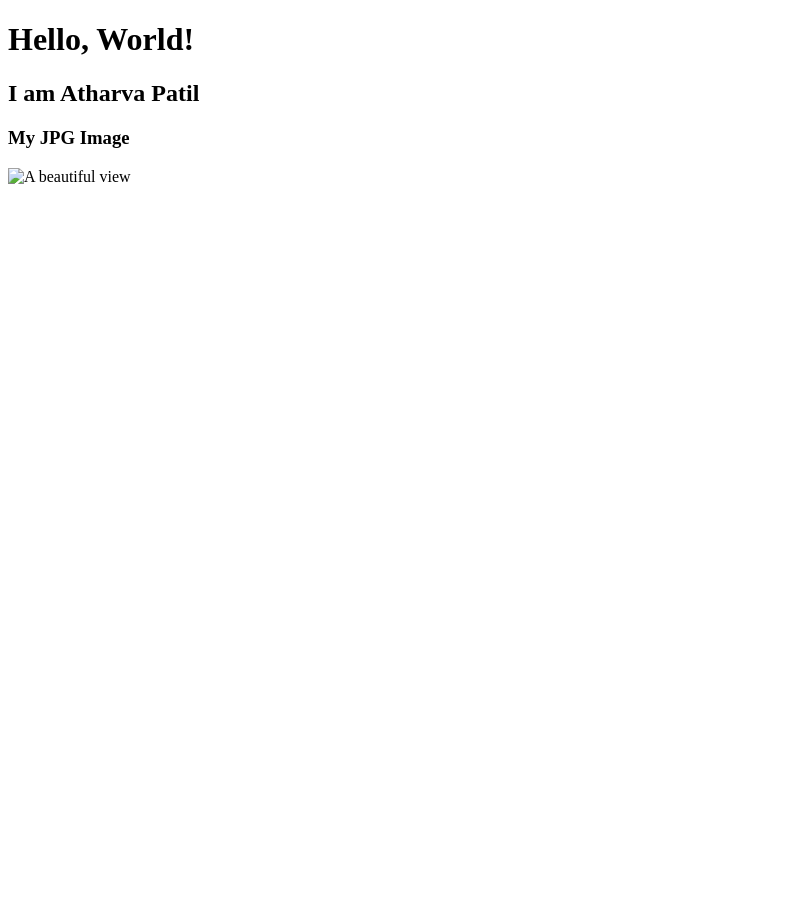
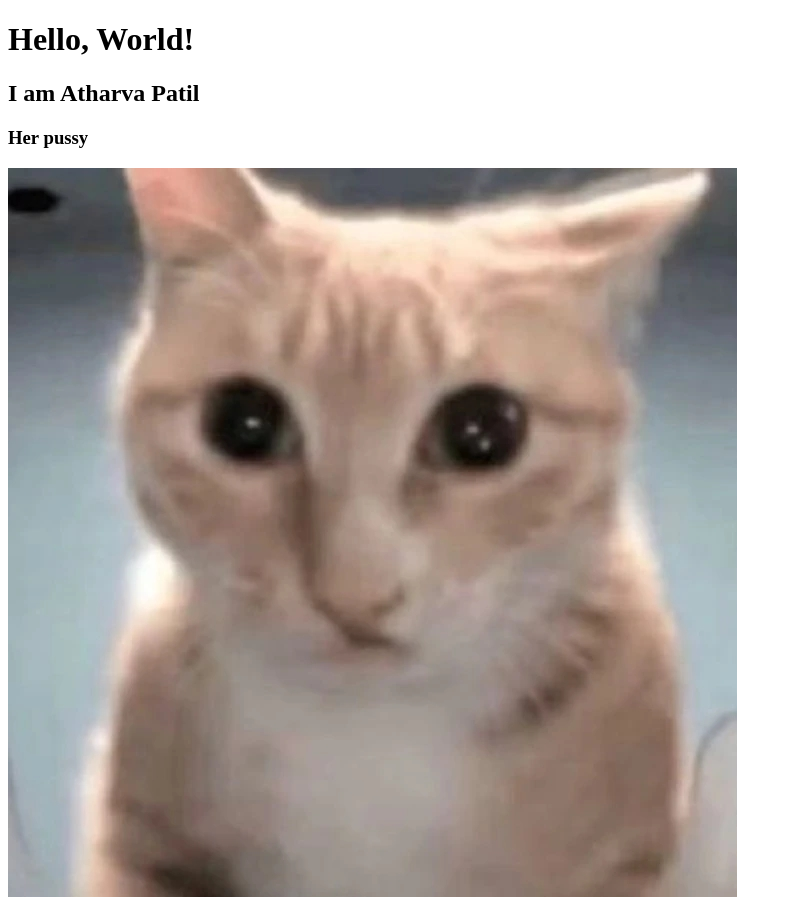
Before and after one commit to ath6244/ath6244.github.io, a plain HTML site: page index.html in a window 1280 px wide. Shown: the whole page, without its empty margins (0-792 px from the left). Before the commit the page ends 800 px from the top, so only its background shows below. Drawn offline with Linux system fonts and the light colour scheme.

Commit message:
3rd comit

```diff
--- a/index.html
+++ b/index.html
@@ -8,7 +8,7 @@
 <body>
     <h1>Hello, World!</h1>
     <h2>I am Atharva Patil</h2>
-    <h3>My JPG Image</h3>
-    <img src="456296959_858624132878731_6945748795521765244_n_858624129545398.jpg" alt="A beautiful view">
+    <h3>Her pussy</h3>
+    <img src="456296959_858624132878731_6945748795521765244_n_858624129545398.jpg" alt="A cat">
 </body>
 </html>
```
Also changed, not shown: 456296959_858624132878731_6945748795521765244_n_858624129545398.jpg (added).
